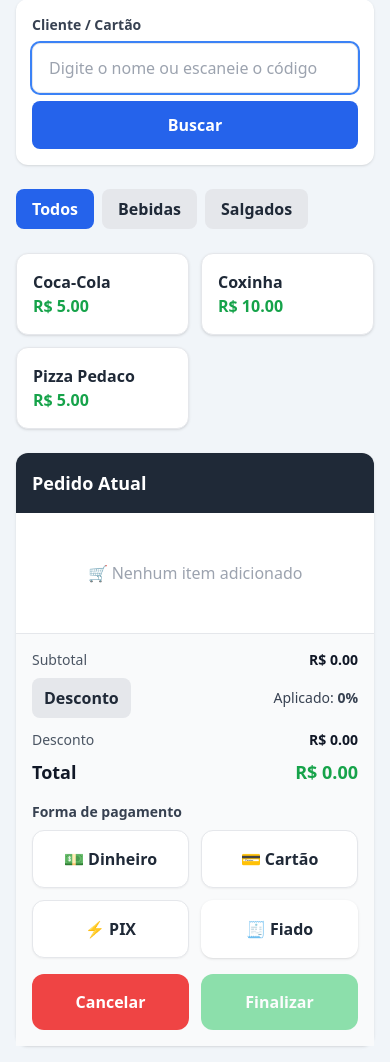
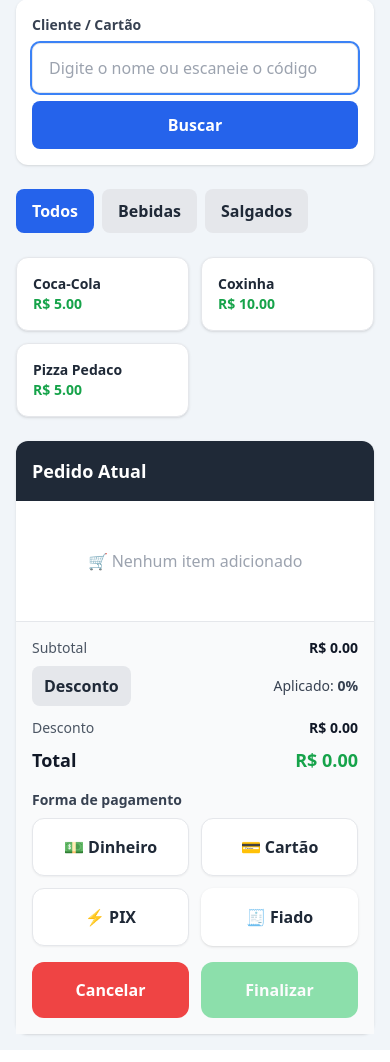
Before and after one commit to joaovitortc/cantina, a Django app: page /pos/ in a window 390 px wide. Shown: the part 149-1211 px from the top of the page. Run offline with Django 5.2, Linux system fonts and the light colour scheme; a user stored in the database is signed in; data comes from the database, SQL or seed files in the repository; parts of the project's set-up code (start-up, migrations or seed data) failed here and were passed over; some libraries are stand-ins or nearby versions.

Commit message:
Always-visible hamburger nav and tablet-optimised POS layout
- Navbar is now always a collapsable drawer (hamburger shown on all screen sizes)
- Header is sticky so it stays visible on scroll
- POS grid goes side-by-side from md (768px / iPad) instead of lg
- Product grid resets to 2 cols at md to fit alongside the cart panel
- Cart sticky offset accounts for the permanent header height
- Larger touch targets on product cards and category buttons

Co-Authored-By: Claude Sonnet 4.6 <noreply@anthropic.com>

```diff
--- a/cantina/templates/base.html
+++ b/cantina/templates/base.html
@@ -14,11 +14,11 @@
 
 <body class="bg-slate-100 text-gray-900">
 
- <!-- Mobile top bar -->
-<header class="md:hidden flex items-center gap-3 bg-gray-900 text-white px-4 h-14">
+ <!-- Top bar — always visible -->
+<header class="sticky top-0 z-50 flex items-center gap-3 bg-gray-900 text-white px-4 h-14">
   <button
     id="menu-btn"
-    class="p-2 rounded hover:bg-gray-800"
+    class="p-2 rounded hover:bg-gray-800 active:bg-gray-700"
     aria-label="Open menu"
   >
     ☰
@@ -28,17 +28,14 @@
 </header>
 
   <!-- Overlay -->
-  <div
-    id="overlay"
-    class="fixed inset-0 bg-black/50 z-30 hidden md:hidden"
-  ></div>
+  <div id="overlay" class="fixed inset-0 bg-black/50 z-30 hidden"></div>
 
-  <div class="min-h-screen md:flex">
+  <div class="min-h-screen">
 
     {% include "partials/sidebar.html" %}
 
     <!-- Main content -->
-    <main class="flex-1 p-4 md:p-6 overflow-y-auto">
+    <main class="p-4">
       {% block content %}{% endblock %}
     </main>
 
--- a/cantina/templates/partials/sidebar.html
+++ b/cantina/templates/partials/sidebar.html
@@ -1,6 +1,6 @@
 <aside
   id="sidebar"
-  class="fixed md:static top-14 md:top-0 inset-y-0 left-0 z-40 w-64 bg-gray-900 text-white flex flex-col transform -translate-x-full md:translate-x-0 transition-transform duration-200 ease-in-out"
+  class="fixed top-14 inset-y-0 left-0 z-40 w-64 bg-gray-900 text-white flex flex-col transform -translate-x-full transition-transform duration-200 ease-in-out"
 >
   <!-- Header -->
   <div class="p-4 border-b border-gray-700">
--- a/cantina/templates/pos.html
+++ b/cantina/templates/pos.html
@@ -84,14 +84,14 @@
 </div>
 
 <!-- MAIN GRID -->
-<div class="grid grid-cols-1 lg:grid-cols-[1fr_24rem] gap-6">
+<div class="grid grid-cols-1 md:grid-cols-[1fr_22rem] lg:grid-cols-[1fr_24rem] gap-6">
   <!-- PRODUCTS -->
   <section>
     <!-- Categories -->
     <div class="flex gap-2 overflow-x-auto pb-2 mb-4">
       <button
         onclick="filterCategory('all', this)"
-        class="category-btn px-4 py-2 rounded-lg bg-blue-600 text-white font-semibold whitespace-nowrap"
+        class="category-btn px-4 py-2.5 rounded-lg bg-blue-600 text-white font-semibold whitespace-nowrap"
       >
         Todos
       </button>
@@ -99,7 +99,7 @@
       {% for categoria in categorias %}
       <button
         onclick="filterCategory('{{ categoria.slug }}', this)"
-        class="category-btn px-4 py-2 rounded-lg bg-gray-200 text-gray-800 font-semibold whitespace-nowrap"
+        class="category-btn px-4 py-2.5 rounded-lg bg-gray-200 text-gray-800 font-semibold whitespace-nowrap"
       >
         {{ categoria.nome }}
       </button>
@@ -107,18 +107,18 @@
     </div>
 
     <!-- Products grid -->
-    <div class="grid grid-cols-2 sm:grid-cols-3 xl:grid-cols-4 gap-3">
+    <div class="grid grid-cols-2 sm:grid-cols-3 md:grid-cols-2 lg:grid-cols-3 xl:grid-cols-4 gap-3">
       {% for produto in produtos %}
       <button
         onclick="handleAddToCart(this)"
-        class="product-card bg-white rounded-xl p-4 shadow hover:shadow-lg border hover:border-blue-500 text-left"
+        class="product-card bg-white rounded-xl p-4 md:p-5 shadow hover:shadow-lg border hover:border-blue-500 text-left active:scale-[0.97] transition-transform"
         data-id="{{ produto.id }}"
         data-nome="{{ produto.nome }}"
         data-preco="{{ produto.preco }}"
         data-category="{{ produto.categoria.slug }}"
       >
-        <h3 class="font-bold text-gray-800">{{ produto.nome }}</h3>
-        <p class="text-green-600 font-bold">
+        <h3 class="font-bold text-gray-800 text-sm md:text-base">{{ produto.nome }}</h3>
+        <p class="text-green-600 font-bold text-sm md:text-base">
           R$ {{ produto.preco|floatformat:2 }}
         </p>
         {% if produto.descricao %}
@@ -135,7 +135,7 @@
 
   <!-- CART -->
   <aside
-    class="bg-white rounded-xl shadow flex flex-col sticky top-6 max-h-[calc(100vh-6rem)]"
+    class="bg-white rounded-xl shadow flex flex-col sticky top-[4.5rem] max-h-[calc(100vh-5.5rem)]"
   >
     <div class="p-4 bg-gray-800 text-white rounded-t-xl">
       <h2 class="font-bold text-lg">Pedido Atual</h2>
```
